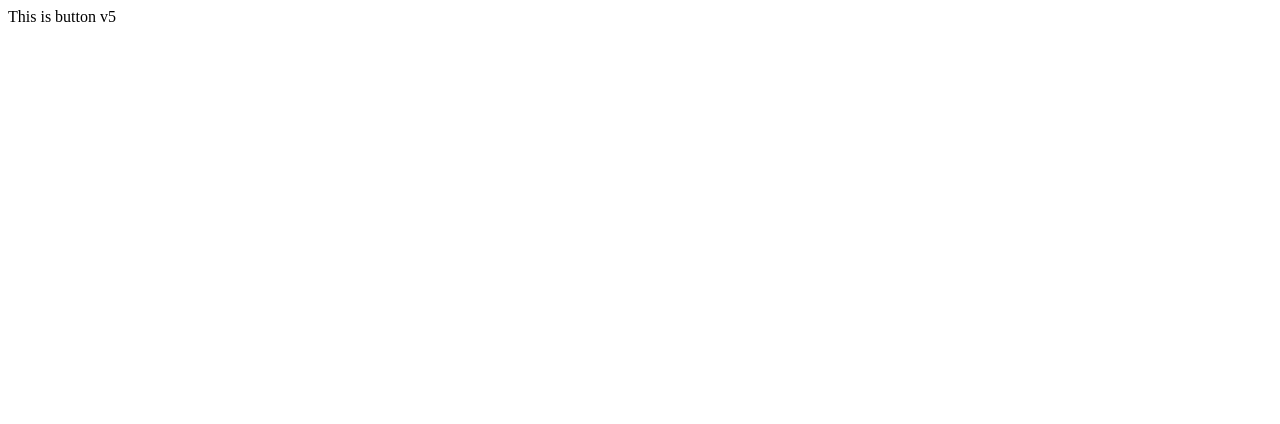
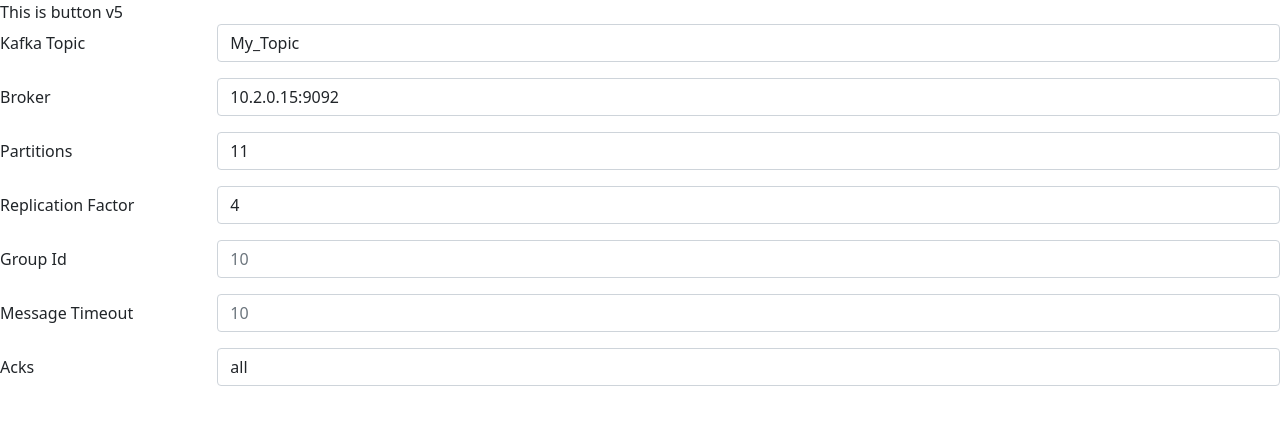
Before and after one commit to devlibx/devlibx-ui, a React (Create React App) app: page / in a window 1280 px wide. Shown: the top 424 px of the page. Built offline with nearby package versions, Linux system fonts and the light colour scheme.

Commit message:
added kafka consumer example

```diff
--- a/public/index.html
+++ b/public/index.html
@@ -1,7 +1,17 @@
 <!DOCTYPE html>
 <html lang="en">
   <head>
+
+
     <meta charset="utf-8" />
+
+    <link
+  rel="stylesheet"
+  href="https://cdn.jsdelivr.net/npm/bootstrap@5.1.3/dist/css/bootstrap.min.css"
+  integrity="sha384-1BmE4kWBq78iYhFldvKuhfTAU6auU8tT94WrHftjDbrCEXSU1oBoqyl2QvZ6jIW3"
+  crossorigin="anonymous"
+/>
+
     <link rel="icon" href="%PUBLIC_URL%/favicon.ico" />
     <meta name="viewport" content="width=device-width, initial-scale=1" />
     <meta name="theme-color" content="#000000" />
--- a/src/App.css
+++ b/src/App.css
@@ -1,3 +1,5 @@
+@import "~bootstrap/scss/bootstrap";
+
 .App {
   text-align: center;
 }
--- a/src/index.js
+++ b/src/index.js
@@ -1,10 +1,23 @@
 import React from 'react';
 import ReactDOM from 'react-dom';
 import Button from './components/Button/Button'
+import KafkaConsumer from './components/Kafka/KafkaConsumer'
 
 ReactDOM.render(
   <React.StrictMode>
     <Button/>
+    <KafkaConsumer
+      kafk_consumer={
+        {
+          topic: "My_Topic",
+          brokers: "10.2.0.15:9092",
+          partitions: 11,
+          replication_factor: 4,
+          group_id: "my_group_id",
+          publish_message_timeout_ms: 1001,
+          acks: "all"
+        }
+      } />
   </React.StrictMode>,
   document.getElementById('root')
 );
```
